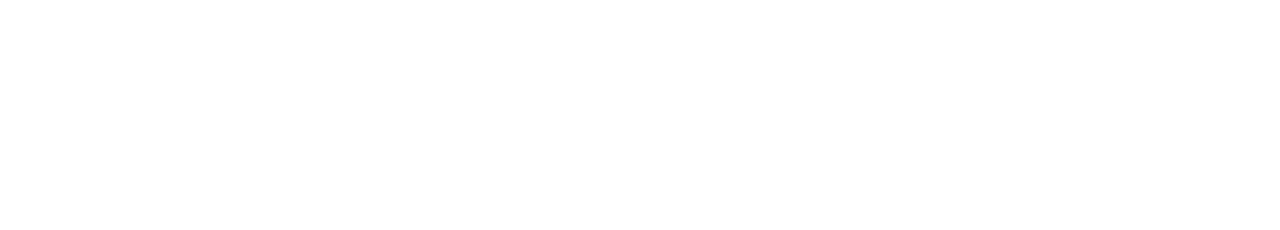
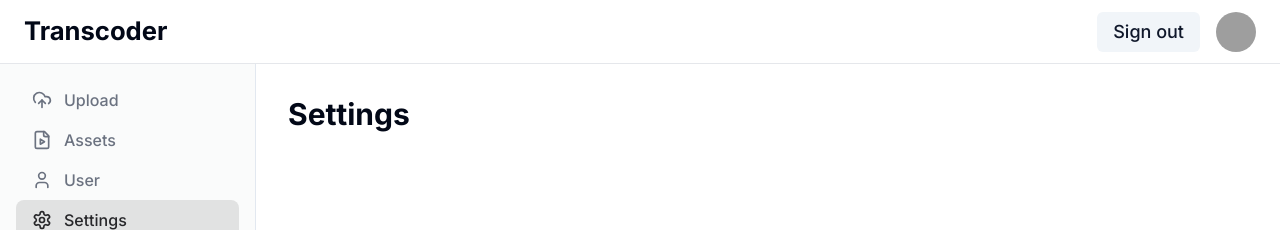
Before and after one commit to Abhisheksantra28/Video-Transcoder-Service, a Next.js app in the folder video-transcoder-client/: page /settings in a window 1280 px wide. Before the commit this address had no page. Shown: the top 230 px of the page. Built offline with nearby package versions, Linux system fonts and the light colour scheme; no server answers; grey boxes are pictures that could not be loaded.

Commit message:
Add settings page

```diff
--- /dev/null
+++ b/video-transcoder-client/src/app/(dashboard)/settings/page.tsx
@@ -0,0 +1,13 @@
+import React from 'react'
+
+const page = () => {
+  return (
+    <div className='h-screen'>
+        <div className="w-full p-8">
+        <h1 className="text-3xl font-bold mb-4">Settings</h1>
+        </div>
+    </div>
+  )
+}
+
+export default page
```
